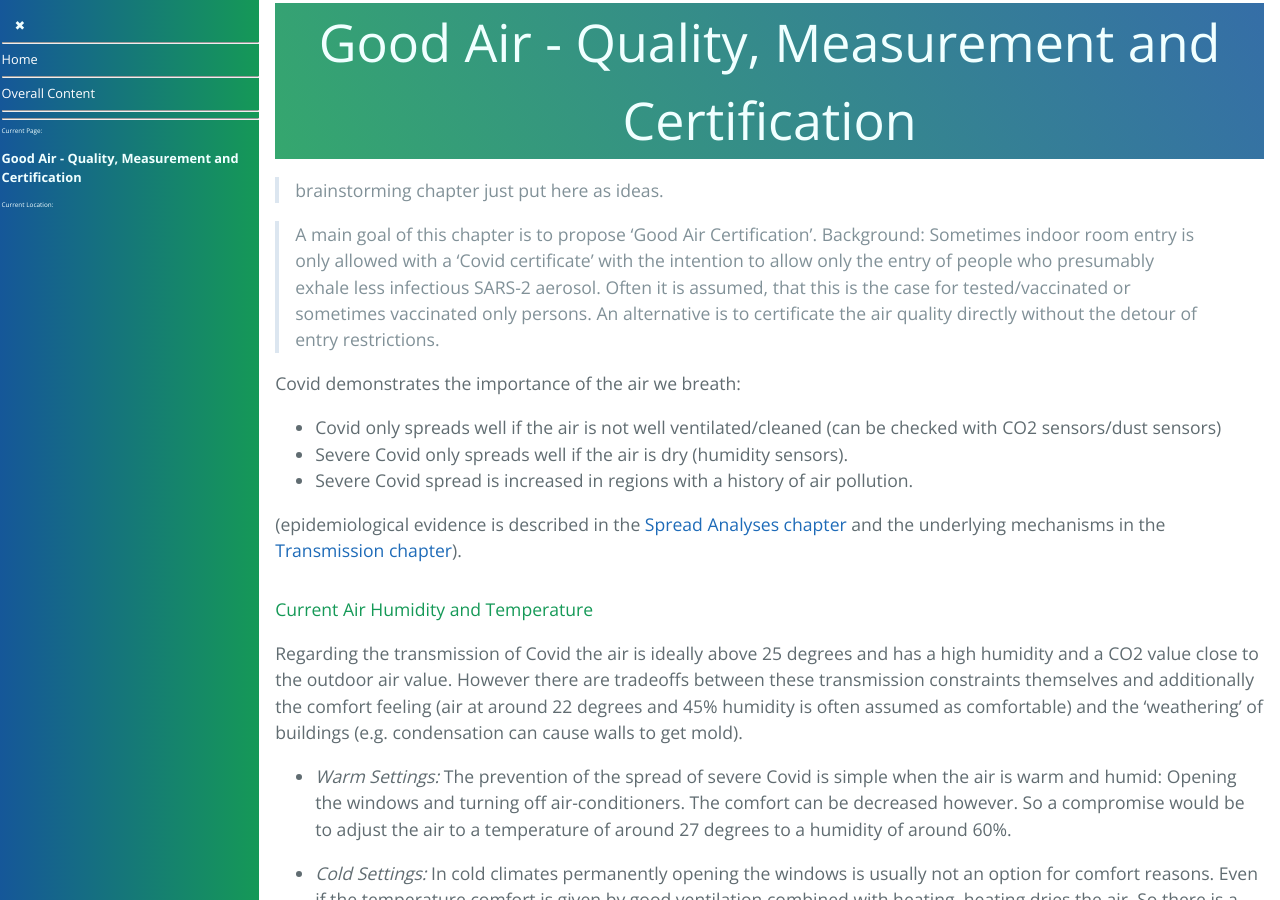
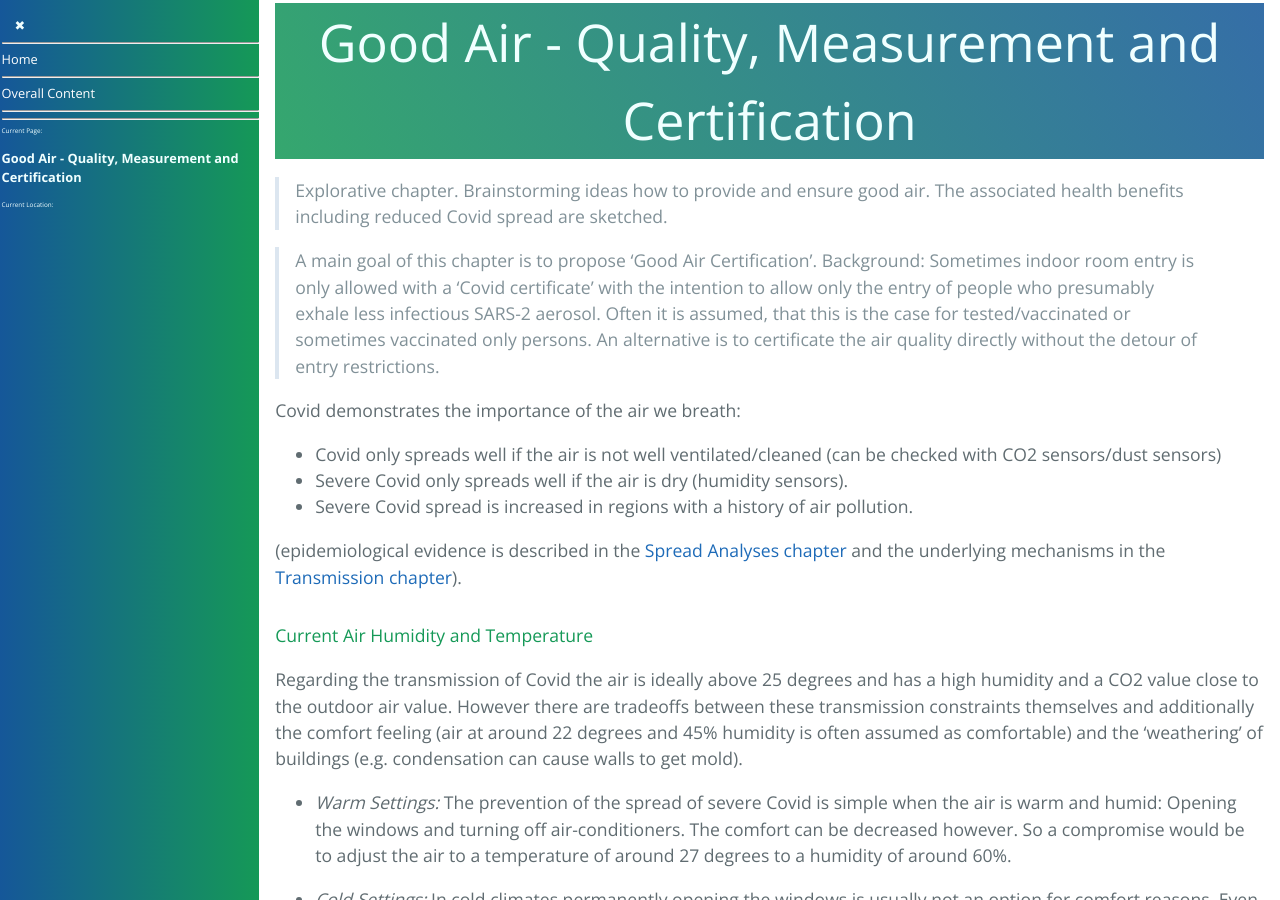
Before and after one commit to forestgrape/coronavirus, a Jekyll site: the page built from 7_social/good_air.md, in a window 1280 px wide and 900 px high. Built offline with Jekyll 4.4.1, drawn with Linux system fonts in a browser that asks for light colours; our own code applies the rules of GitHub Pages for plain Markdown files.

Commit message:
Update good_air.md

```diff
--- a/7_social/good_air.md
+++ b/7_social/good_air.md
@@ -1,6 +1,6 @@
 # Good Air - Quality, Measurement and Certification
 
-> brainstorming chapter just put here as ideas.
+> Explorative chapter. Brainstorming ideas how to provide and ensure good air. The associated health benefits including reduced Covid spread are sketched.
 
 > A main goal of this chapter is to propose 'Good Air Certification'. Background: Sometimes indoor room entry is only allowed with a 'Covid certificate' with the intention to allow only the entry of people who presumably exhale less infectious SARS-2 aerosol. Often it is assumed, that this is the case for tested/vaccinated or sometimes vaccinated only persons. An alternative is to certificate the air quality directly without the detour of entry restrictions.
 
```
